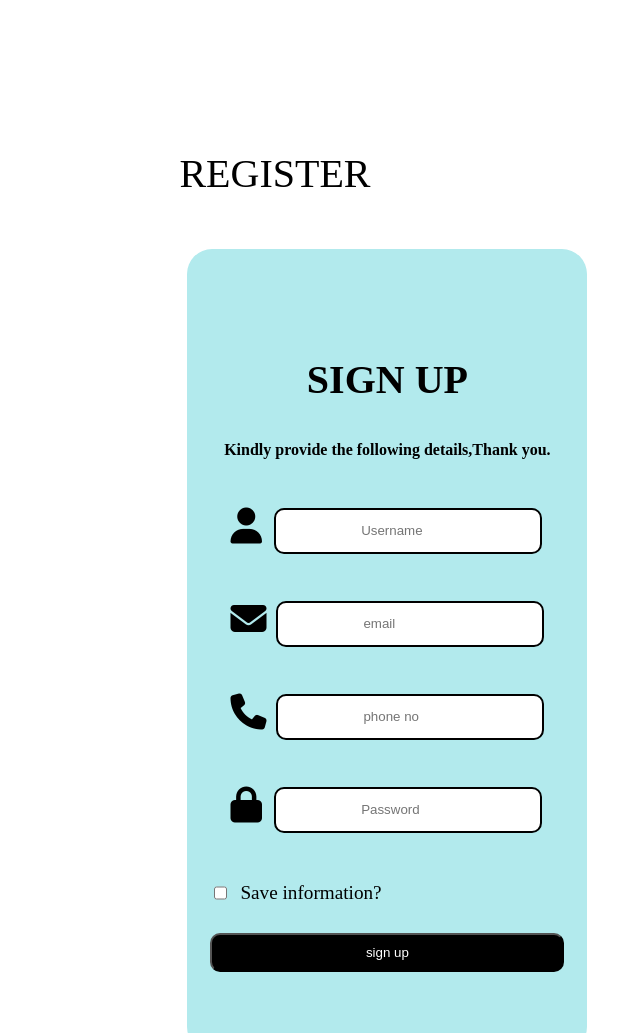
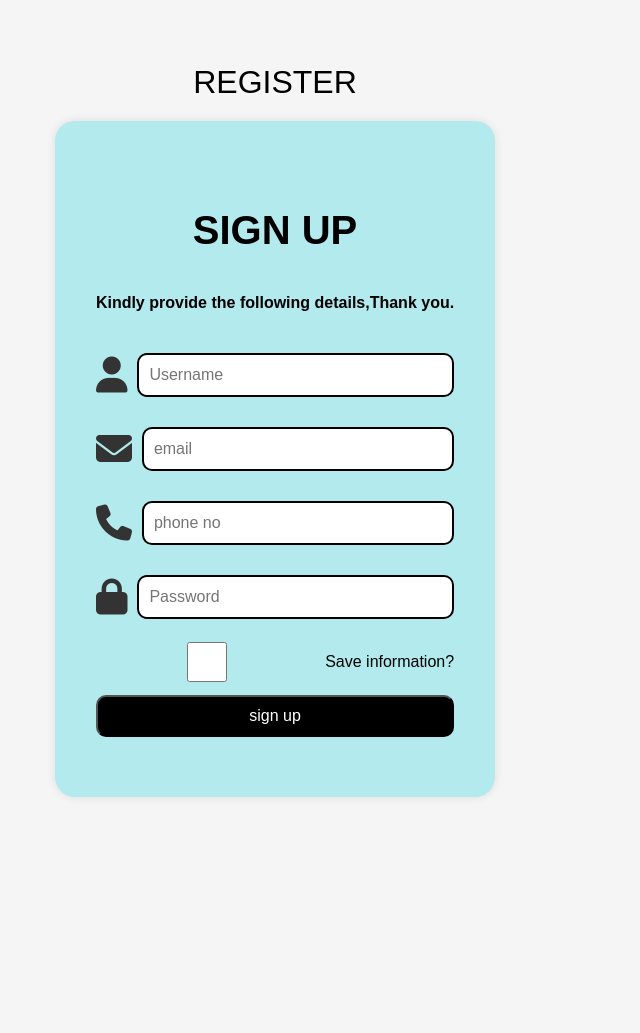
Before and after one commit to KashAtam/IT-2.0, a plain HTML site: page register.html in a window 1280 px wide. Shown: the top 1033 px of the page, without its empty margins (365-1005 px from the left). After the commit the page ends 861 px from the top, so only its background shows below. Drawn offline with Linux system fonts and the light colour scheme.

Commit message:
Refactor CSS files

```diff
--- a/login.css
+++ b/login.css
@@ -1,17 +1,17 @@
+/* Base layout */
 body {
-  display: grid;
+  display: flex;
   flex-direction: column;
   align-items: center;
+  justify-content: center;
   margin: 2% 3%;
   padding: 3% 5%;
+  min-height: 100vh;
+  font-family: Arial, sans-serif;
+  background-color: #f5f5f5;
 }
 
 form {
-  display: grid;
-  flex-direction: column;
-  align-items: center;
-  margin: 5% 3%;
-  padding: 3% 2%;
   text-align: center;
   font-size: 1rem;
   margin-bottom: 20px;
@@ -19,7 +19,7 @@ form {
 
 h1 {
   text-align: center;
-  font-size: 2.5rem;
+  font-size: 2rem;
   margin-bottom: 10px;
 }
 
@@ -28,42 +28,43 @@ h1 {
   justify-content: center;
   align-items: center;
   background-color: rgb(178, 234, 237);
-  width: 400px;
-  padding-top: 80px;
-  padding-bottom: 80px;
-  margin: 20px;
-  margin-left: 450px;
-  border-radius: 25px;
-  gap: 7px;
-  height: 80%;
+  width: 90%;
+  max-width: 400px;
+  padding: 60px 20px;
+  border-radius: 20px;
+  gap: 10px;
   text-align: center;
+  box-shadow: 0 0 10px rgba(0,0,0,0.1);
 }
+
 .cont1 {
-  margin: 10px;
-  padding: 10px;
-  font-size: 1rem;
   display: flex;
+  align-items: center;
   justify-content: center;
+  gap: 10px;
+  margin: 10px 0;
 }
 
 i {
-  margin-right: 10px;
   font-size: 1.5rem;
+  color: #333;
 }
 
 input {
+  flex: 1;
   border-radius: 10px;
   border: 2px solid black;
-  padding-left: 85px;
   height: 40px;
-  gap: 15px;
+  padding: 0 10px;
+  font-size: 1rem;
 }
 
 .form-check {
   display: flex;
-  gap: 10px;
-  font-size: 1.2rem;
-  margin: 10px 0;
+  align-items: center;
+  justify-content: center;
+  gap: 8px;
+  font-size: 1rem;
 }
 
 button {
@@ -71,4 +72,75 @@ button {
   padding: 10px;
   background-color: black;
   color: white;
+  font-size: 1rem;
+  cursor: pointer;
+  transition: background-color 0.3s ease;
 }
+
+button:hover {
+  background-color: #333;
+}
+
+a {
+  color: #007bff;
+  text-decoration: none;
+}
+
+a:hover {
+  text-decoration: underline;
+}
+
+/* RESPONSIVENESS */
+
+/* Mobile devices */
+@media (max-width: 600px) {
+  body {
+    padding: 2% 3%;
+  }
+
+  #cont {
+    width: 100%;
+    padding: 40px 15px;
+  }
+
+  h1 {
+    font-size: 1.8rem;
+  }
+
+  input {
+    font-size: 0.9rem;
+  }
+
+  button {
+    width: 100%;
+  }
+
+  h4 {
+    font-size: 0.9rem;
+    padding: 0 10px;
+  }
+}
+
+/* Tablets */
+@media (min-width: 601px) and (max-width: 992px) {
+  #cont {
+    width: 80%;
+    max-width: 500px;
+    padding: 60px 30px;
+  }
+
+  h1 {
+    font-size: 2.2rem;
+  }
+}
+
+/* Laptops and desktops */
+@media (min-width: 993px) {
+  #cont {
+    width: 400px;
+  }
+
+  h1 {
+    font-size: 2.5rem;
+  }
+}
--- a/register.css
+++ b/register.css
@@ -1,84 +1,130 @@
-body{
-    display: grid;
+/* Base styles */
+body {
+  display: flex;
   flex-direction: column;
   align-items: center;
   margin: 2% 3%;
   padding: 3% 5%;
+  font-family: Arial, sans-serif;
+  background-color: #f5f5f5;
 }
 
-form{
-    display: grid;
-    flex-direction: column;
-    align-items: center;
-    margin: 5% 3%;
-    padding: 3% 2%;
+form {
   text-align: center;
-    font-size: 2.5rem;
+  font-size: 2rem;
   margin-bottom: 20px;
-
 }
 
-h1{
+h1 {
   text-align: center;
-    font-size: 2.5rem;
+  font-size: 2rem;
   margin-bottom: 10px;
-
 }
 
-#cont{
+#cont {
   display: grid;
   justify-content: center;
   align-items: center;
   background-color: rgb(178, 234, 237);
-    width: 400px;
-    padding-top: 80px;
-    padding-bottom: 80px;
-    margin: 20px;
-    margin-left: 450px;
-    border-radius: 25px;
-    gap: 7px;
-    height: 80%;
+  width: 90%;
+  max-width: 400px;
+  padding: 60px 20px;
+  border-radius: 20px;
+  gap: 10px;
   text-align: center;
-
-
-}
-.cont1{
-    margin: 10px;
-    padding: 10px;
-    font-size: 1rem;
-    display: flex;
-
+  box-shadow: 0 0 10px rgba(0,0,0,0.1);
 }
 
-i{
-    margin-right: 10px;
-    font-size: 1.5rem;
-}
-
-
-
-input{
-
-    border-radius: 10px;
-    border: 2px solid black;
-    padding-left: 85px;
-    height: 40px;
-    gap: 15px;
-   /* align-items: center;
-    justify-content: center;*/
-}
-
-.form-check{
+.cont1 {
   display: flex;
   align-items: center;
+  justify-content: center;
   gap: 10px;
-    font-size: 1.2rem;
   margin: 10px 0;
 }
 
-button{
+i {
+  font-size: 1.5rem;
+  color: #333;
+}
+
+input {
+  flex: 1;
+  border-radius: 10px;
+  border: 2px solid black;
+  height: 40px;
+  padding: 0 10px;
+  font-size: 1rem;
+}
+
+.form-check {
+  display: flex;
+  align-items: center;
+  justify-content: center;
+  gap: 8px;
+  font-size: 1rem;
+}
+
+button {
   border-radius: 10px;
   padding: 10px;
   background-color: black;
   color: white;
+  font-size: 1rem;
+  cursor: pointer;
+  transition: background-color 0.3s ease;
 }
+
+button:hover {
+  background-color: #333;
+}
+
+/* RESPONSIVENESS */
+
+/* Small screens (phones) */
+@media (max-width: 600px) {
+  body {
+    padding: 2% 3%;
+  }
+
+  #cont {
+    width: 100%;
+    padding: 40px 15px;
+  }
+
+  h1 {
+    font-size: 1.8rem;
+  }
+
+  input {
+    font-size: 0.9rem;
+  }
+
+  button {
+    width: 100%;
+  }
+}
+
+/* Medium screens (tablets) */
+@media (min-width: 601px) and (max-width: 992px) {
+  #cont {
+    width: 80%;
+    max-width: 500px;
+    padding: 60px 30px;
+  }
+
+  h1 {
+    font-size: 2.2rem;
+  }
+}
+
+/* Large screens (laptops & desktops) */
+@media (min-width: 993px) {
+  #cont {
+    width: 400px;
+  }
+
+  h1 {
+    font-size: 2.5rem;
+  }
+}
```
Lines whose indentation alone changed are shown as unchanged.
